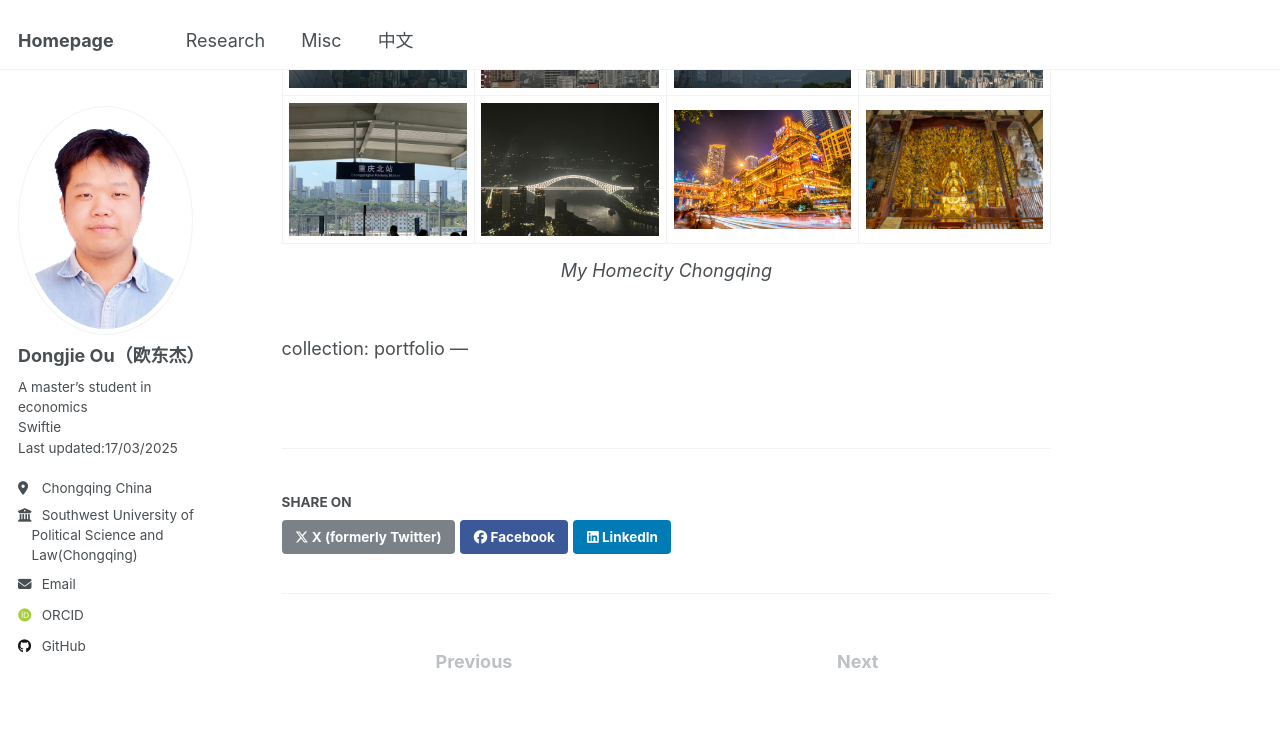
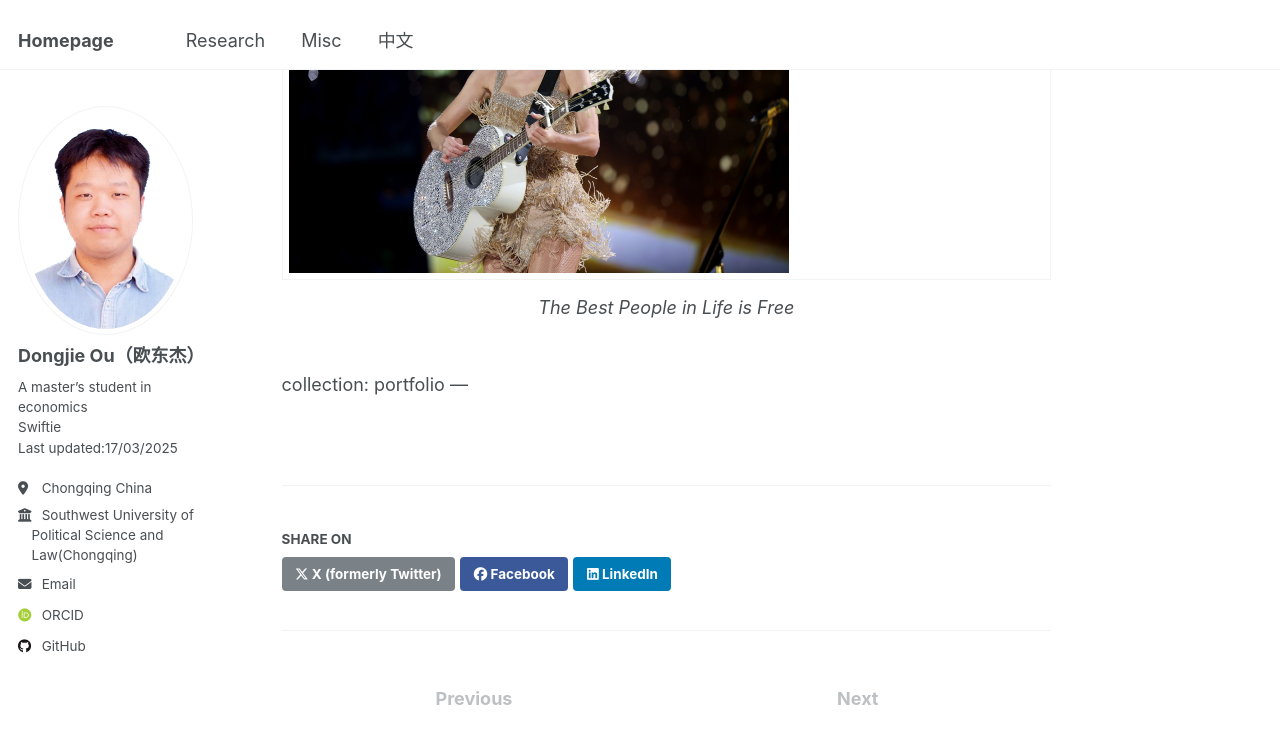
Before and after one commit to oudongjie2001/oudongjie2001.github.io, a Jekyll site: the page built from _portfolio/portfolio-3.md, in a window 1280 px wide and 900 px high, scrolled down 402 px. Shown: the top 744 px of the window. Built offline with Jekyll 4.4.1, drawn with Linux system fonts in a browser that asks for light colours; some web fonts are replaced.

Commit message:
Update portfolio-3.md

```diff
--- a/_portfolio/portfolio-3.md
+++ b/_portfolio/portfolio-3.md
@@ -14,19 +14,10 @@ excerpt: |
   <div align="center">
   <table>
     <tr>
-      <td><img src="/images/homecity_image1.png" width="250"></td>
-      <td><img src="/images/homecity_image2.png" width="250"></td>
-      <td><img src="/images/homecity_image3.png" width="250"></td>
-      <td><img src="/images/homecity_image4.png" width="250"></td>
-    </tr>
-    <tr>
-      <td><img src="/images/homecity_image5.png" width="250"></td>
-      <td><img src="/images/homecity_image6.png" width="250"></td>
-      <td><img src="/images/homecity_image7.png" width="250"></td>
-      <td><img src="/images/homecity_image8.png" width="250"></td>
+      <td><img src="/images/taylor.jpg" width="500"></td>
     </tr>
   </table>
-  <p><em>My Homecity Chongqing</em></p>
+  <p><em>The Best People in Life is Free</em></p>
   </div>
   <br/>
 collection: portfolio
```
